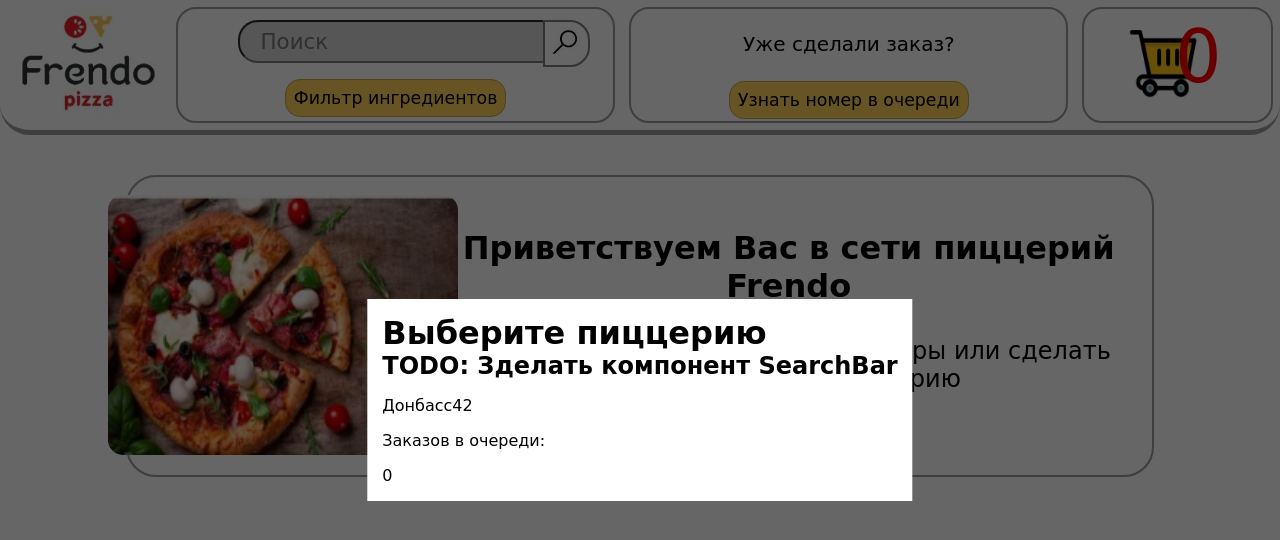
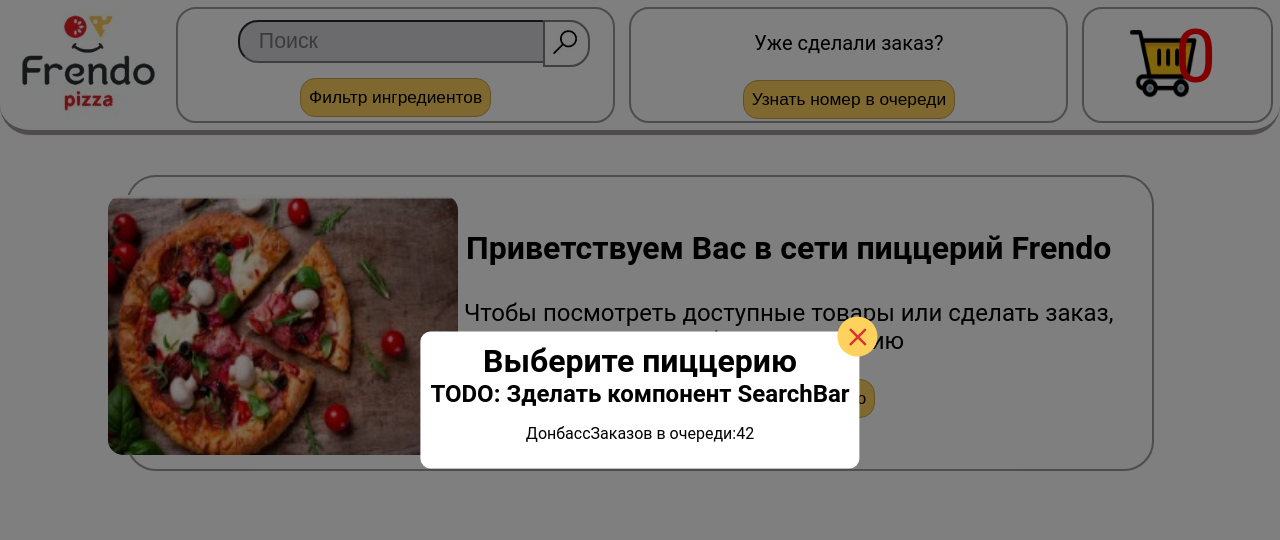
Before and after one commit to LikDioxo/Frendo, a React (Create React App) app in the folder client/: page / in a window 1280 px wide. Both pictures are taken after a click on the button "Выбрать пиццерию". Shown: the top 540 px of the page. Built offline with nearby package versions, Linux system fonts and the light colour scheme.

Commit message:
add SearchBar component

```diff
--- a/client/src/App.js
+++ b/client/src/App.js
@@ -9,7 +9,7 @@ import mainReducer from "./reducers";
 import Post from "./components/Post";
 import ModalWindow from "./components/ModalWindow";
 import PizzeriaChoiceModal from "./components/PizzeriaChoiceModal";
-import {flipFilterView, flipPizzeriasModalView} from "./actions";
+import { flipPizzeriasModalView} from "./actions";
 import {getPizzeriasModalView} from "./selectors";
 
 
@@ -24,7 +24,7 @@ function App() {
     return (
         <div className="App">
           <Header/>
-            <ModalWindow show={PizzeriasModalView} component={<PizzeriaChoiceModal addresses={[["Донбасс", 42]]}/>}/>
+            <ModalWindow handleClose={handlePizzeriasModal} show={PizzeriasModalView} component={<PizzeriaChoiceModal addresses={[["Донбасс", 42]]}/>}/>
             <Post onChoosePizzeria={handlePizzeriasModal}/>
 
         </div>
--- a/client/src/assets/css/modal.css
+++ b/client/src/assets/css/modal.css
@@ -4,16 +4,16 @@
     left: 0;
     width:100%;
     height: 100%;
-    background: rgba(0, 0, 0, 0.6);
+    background: rgba(0, 0, 0, 0.5);
 }
 
 .modal-main {
-    position:fixed;
-    background: white;
+    position: fixed;
+
     width: auto;
     height: auto;
-    top:50%;
-    left:50%;
+    top: 50%;
+    left: 50%;
     transform: translate(-50%,-50%);
 }
 
@@ -24,3 +24,31 @@
 .display-none {
     display: none;
 }
+
+.close {
+    position: fixed;
+
+    width: 40px;
+    height: 40px;
+    top: -15px;
+    left: 95%;
+
+    border-radius: 50%;
+    background-color: #ffd25e;
+    display: flex;
+    justify-content: center;
+    align-items: center;
+
+    transition: 0.5s;
+}
+.close:hover
+{
+    background-color: #f1a54d;
+
+}
+ .close-icon
+ {
+
+     width: 25px;
+
+ }
--- a/client/src/assets/css/style.css
+++ b/client/src/assets/css/style.css
@@ -5,8 +5,13 @@
     margin: 7px;
     margin-left: 15px;
 }
+html{
+    width: 100%;
+    height: 100%;
+}
 body {
-    font-family: "Comic Sans MS";
+    font-family: "Roboto", Arial, serif;
+
 }
 .header {
     /* border: 1px solid red; */
@@ -87,7 +92,7 @@ body {
     background-color: #d7d7db;
     outline: none;
     font-size: 16pt;
-    font-family: "Comic Sans MS";
+
     border-color: #7c7c7c;
     /* display: block; */
 }
@@ -98,7 +103,7 @@ body {
     color: black;
     padding: 8px;
     font-size: 13pt;
-    font-family: "Comic Sans MS";
+
     border-radius: 15px;
     outline: none;
     border: 1px solid #c9a54c;
@@ -116,7 +121,7 @@ body {
 }
 .search-p {
     font-size: 15pt;
-    font-family: "Comic Sans MS";
+
     text-align: center;
 }
 .cart {
@@ -149,12 +154,25 @@ body {
 .pizzeria-choice-box
 {
     background: #FFFFFF;
-    display: block;
+    border-radius: 10px;
     width: auto;
-    margin: 15px;
+    height: 40%;
+    padding: 10px;
+    display: flex;
+    flex-direction: column;
+    justify-content: space-between;
+    align-items: center;
 }
-
+.pizzeria-address
+{
+    border-radius: 10px;
+    width: auto;
+    display: flex;
+    flex-direction: row;
+    justify-content: space-between;
+}
 .pizzeria-choice-box h2,h1
 {
     margin: 0;
+
 }
--- a/client/src/components/ModalWindow.js
+++ b/client/src/components/ModalWindow.js
@@ -1,18 +1,20 @@
 import React from 'react';
 import "../assets/css/modal.css";
+import close_icon from "../assets/images/close_icon.png"
 
 
-
-function ModalWindow({show, component})
+function ModalWindow({show, component, handleClose})
 {
     const showClassHideName = show ? "modal display-block" : "modal display-none";
     if (show)
     {
         return (
             <div className={showClassHideName}>
+
                 <div className="modal-main">
-                {component}
-            </div>
+                    <div className="close" onClick={handleClose}><img className="close-icon" src={close_icon} alt=""/></div>
+                    {component}
+                </div>
             </div>
         )
     }
--- a/client/src/components/PizzeriaChoiceModal.js
+++ b/client/src/components/PizzeriaChoiceModal.js
@@ -10,11 +10,11 @@ function PizzeriaChoiceModal({addresses})
             <h1>Выберите пиццерию</h1>
             <h2>TODO: Зделать компонент SearchBar</h2>
             <div className="pizzerias-addresses">
-                {addresses.map((address,  orders_quantity) =>
+                {addresses.map((data) =>
                 <div className="pizzeria-address">
-                    <p>{address}</p>
+                    <p>{data[0]}</p>
                     <p>Заказов в очереди:</p>
-                    <p>{orders_quantity}</p>
+                    <p>{data[1]}</p>
                 </div>
             )}
 
--- /dev/null
+++ b/client/src/components/SearchBar.js
@@ -0,0 +1,27 @@
+import loup from "../assets/images/loup.jpg";
+import React, {useRef} from "react";
+
+
+
+function SearchBar({onSearch}) {
+    const to_search = useRef("");
+    const onSearchCallback = () => onSearch(to_search.current.value)
+
+    return (
+        <div className="search">
+            <input
+                ref = {to_search}
+                placeholder="  Поиск"
+                className="search-input"
+                type="text"
+                size="40"
+            />
+            <button className="search-button" onClick={onSearchCallback}>
+                <img className="search-img" src={loup} alt="" />
+            </button>
+        </div>
+    );
+}
+
+
+export default SearchBar;
--- a/client/src/components/SearchBox.js
+++ b/client/src/components/SearchBox.js
@@ -1,21 +1,13 @@
 import React from 'react';
 import loup from "../assets/images/loup.jpg";
+import SearchBar from "./SearchBar";
 
 
 function SearchBox({ onFilterView }) {
+    const func = (search) => alert(search);
     return (
         <div className="search-box">
-            <div className="search">
-                <input
-                    placeholder="  Поиск"
-                    className="search-input"
-                    type="text"
-                    size="40"
-                />
-                <button className="search-button">
-                    <img className="search-img" src={loup} alt="" />
-                </button>
-            </div>
+            <SearchBar onSearch={func}/>
             <button className="button-filter" onClick={onFilterView}>
                 Фильтр ингредиентов
             </button>
--- a/client/src/containers/Header.js
+++ b/client/src/containers/Header.js
@@ -12,9 +12,9 @@ import {getOrder} from "../selectors";
 function Header()
 {
     const dispatch = useDispatch()
-    const changeFilterView = useCallback(() => {
+    const changeFilterView = () => {
         dispatch(flipFilterView());
-    },[dispatch])
+    }
 
     const order = useSelector(getOrder);
     const orderCount = order.length ? order.reduce((acc, cur_it)=>acc+cur_it.quantity):0;
```
Also changed, not shown: client/src/assets/images/close_icon.png (added).
